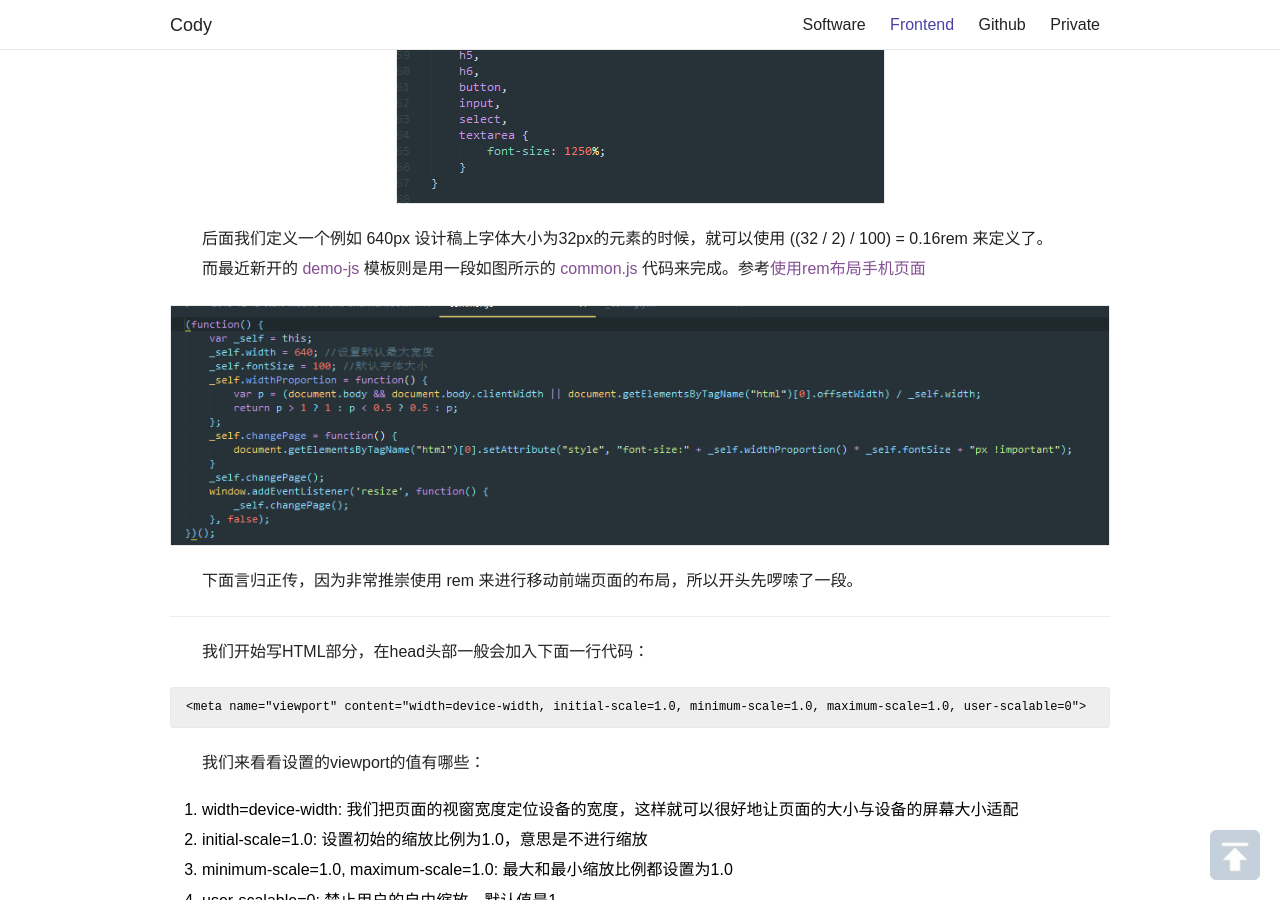
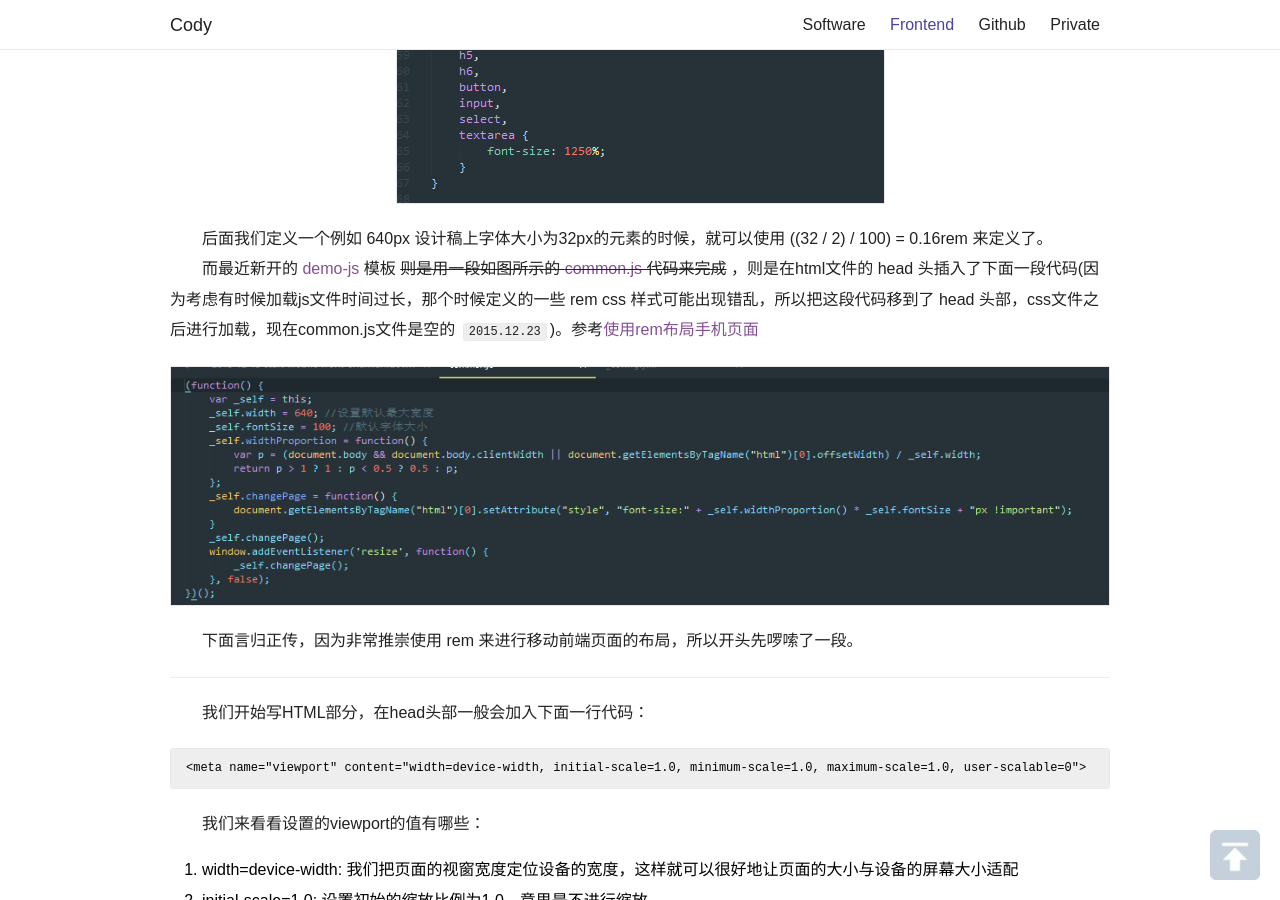
Before and after one commit to cody1991/cody1991.github.io, a Jekyll site: the page built from _posts/2015-12-15-start-mobile-front-end.markdown, in a window 1280 px wide and 900 px high, scrolled down 1242 px. Built offline with Jekyll 4.4.1, drawn with Linux system fonts in a browser that asks for light colours; nearby versions of some CDN libraries; comment, search, counter and statistics services are not loaded; some of the changed text lies outside the part shown.

Commit message:
finish two blog

```diff
--- a/_posts/2015-12-15-start-mobile-front-end.markdown
+++ b/_posts/2015-12-15-start-mobile-front-end.markdown
@@ -19,7 +19,7 @@
 
 后面我们定义一个例如 640px 设计稿上字体大小为32px的元素的时候，就可以使用 ((32 / 2) / 100) = 0.16rem 来定义了。
 
-而最近新开的 [demo-js](https://github.com/cody1991/cody1991.github.io/tree/master/source/2015.12.15/demo-js/) 模板则是用一段如图所示的 [common.js](https://github.com/cody1991/cody1991.github.io/tree/master/source/2015.12.15/demo-js/js/common.js) 代码来完成。参考[使用rem布局手机页面](http://www.grycheng.com/?p=1249)
+而最近新开的 [demo-js](https://github.com/cody1991/cody1991.github.io/tree/master/source/2015.12.15/demo-js/) 模板 <del>则是用一段如图所示的 [common.js](https://github.com/cody1991/cody1991.github.io/tree/master/source/2015.12.15/demo-js/js/common.js) 代码来完成</del> ，则是在html文件的 head 头插入了下面一段代码(因为考虑有时候加载js文件时间过长，那个时候定义的一些 rem css 样式可能出现错乱，所以把这段代码移到了 head 头部，css文件之后进行加载，现在common.js文件是空的 `2015.12.23`)。参考[使用rem布局手机页面](http://www.grycheng.com/?p=1249)
 
 <img src="{{site.baseurl}}/source/2015.12.15/2.png">
 
@@ -143,4 +143,6 @@
                 document.removeEventListener('touchstart', musicPlay);
             }
 
-4. 待续...
+4. 还有很多的坑可以自己慢慢摸索吧~
+
+# End
--- a/_posts/2015-12-15-sublime-text-guide.markdown
+++ b/_posts/2015-12-15-sublime-text-guide.markdown
@@ -116,3 +116,5 @@
 ##ctrl + F3
 
 选取和当前选取的文字相同的所有文本
+
+# End
--- a/source/2015.12.15/demo-js/index.html
+++ b/source/2015.12.15/demo-js/index.html
@@ -9,6 +9,7 @@
     <meta content="email=no" name="format-detection" />
     <link rel="stylesheet" type="text/css" href="./css/normalize.css">
     <link rel="stylesheet" type="text/css" href="./css/style.css" />
+    <script>(function(){var _self=this;_self.width=640;_self.fontSize=100;_self.widthProportion=function(){var p=(document.body&&document.body.clientWidth||document.getElementsByTagName("html")[0].offsetWidth)/_self.width;return p>1?1:p<0.5?0.5:p};_self.changePage=function(){document.getElementsByTagName("html")[0].setAttribute("style","font-size:"+_self.widthProportion()*_self.fontSize+"px !important")};_self.changePage();window.addEventListener("resize",function(){_self.changePage()},false)})();</script>
 </head>
 
 <body>
```
Also changed, not shown: source/2015.12.15/demo-js/js/common.js (+2 -15 lines).
